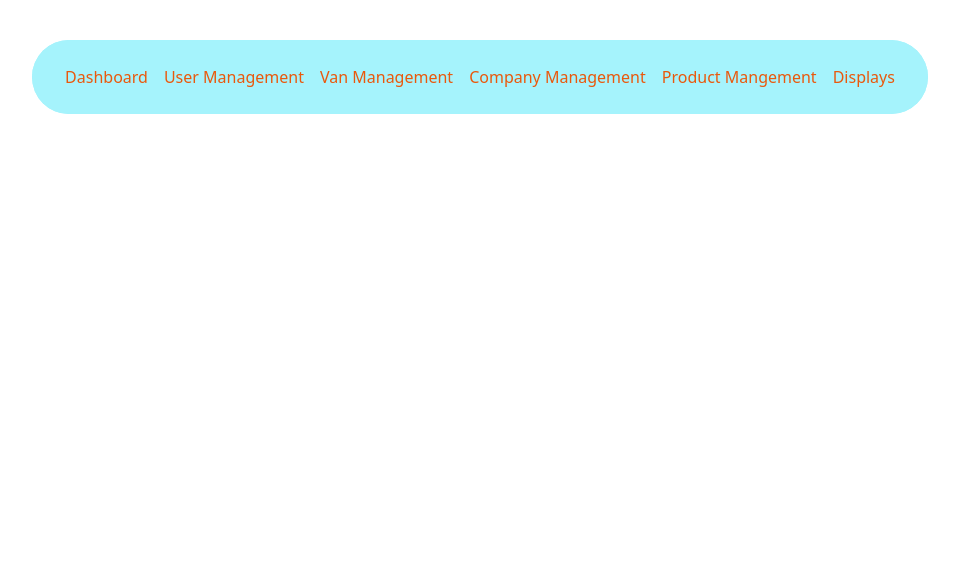
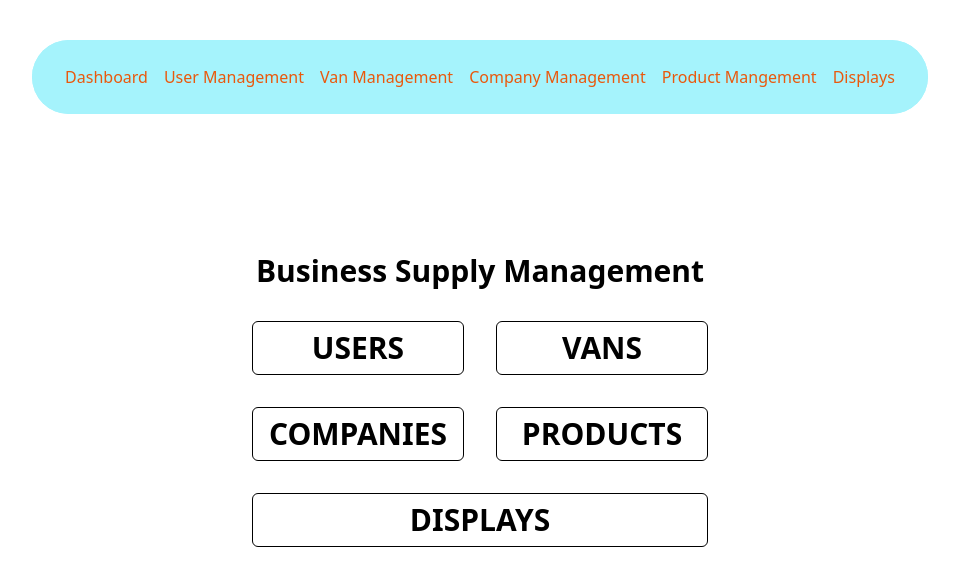
Before and after one commit to kcao0918/DatabasesGUI, a React (Vite) app in the folder Frontend/: page /dashboard in a window 1280 px wide. Shown: the top 586 px of the page, without its empty margins (160-1119 px from the left). Built offline with nearby package versions, Linux system fonts and the light colour scheme.

Commit message:
dashboard changes

```diff
--- a/Frontend/package.json
+++ b/Frontend/package.json
@@ -15,6 +15,7 @@
     "prop-types": "^15.8.1",
     "react": "^18.3.1",
     "react-dom": "^18.3.1",
+    "react-element-to-jsx-string": "^15.0.0",
     "react-router-dom": "^7.0.1",
     "tailwind-merge": "^2.5.5"
   },
--- a/Frontend/src/pages/Dashboard.jsx
+++ b/Frontend/src/pages/Dashboard.jsx
@@ -1,9 +1,47 @@
 import Navbar from "../components/NavBar";
+import { Link } from "react-router-dom";
 
 function Dashboard() {
   return (
-    <div>
+    <div className="relative h-screen">
       <Navbar />
+      <div className="flex flex-col items-center justify-center h-full space-y-8">
+        <h1 className="text-3xl font-bold text-black">
+          Business Supply Management
+        </h1>
+        <div className="grid grid-cols-2 gap-8">
+          <Link
+            className="text-3xl font-semibold px-4 py-2 text-center rounded-md border border-black bg-white text-black hover:shadow-[4px_4px_0px_0px_rgba(0,0,0)] transition duration-200 cursor-pointer"
+            to="/usermanagement"
+          >
+            USERS
+          </Link>
+          <Link
+            className="text-3xl font-semibold px-4 py-2 text-center rounded-md border border-black bg-white text-black hover:shadow-[4px_4px_0px_0px_rgba(0,0,0)] transition duration-200 cursor-pointer"
+            to="/vanmanagement"
+          >
+            VANS
+          </Link>
+          <Link
+            className="text-3xl font-semibold px-4 py-2 text-center rounded-md border border-black bg-white text-black hover:shadow-[4px_4px_0px_0px_rgba(0,0,0)] transition duration-200 cursor-pointer"
+            to="companymanagement"
+          >
+            COMPANIES
+          </Link>
+          <Link
+            className="text-3xl font-semibold px-4 py-2 text-center rounded-md border border-black bg-white text-black hover:shadow-[4px_4px_0px_0px_rgba(0,0,0)] transition duration-200 cursor-pointer"
+            to="productmanagement"
+          >
+            PRODUCTS
+          </Link>
+          <Link
+            className="text-3xl font-semibold px-4 py-2 text-center rounded-md border border-black bg-white text-black hover:shadow-[4px_4px_0px_0px_rgba(0,0,0)] transition duration-200 cursor-pointer col-span-2"
+            to="/displays"
+          >
+            DISPLAYS
+          </Link>
+        </div>
+      </div>
     </div>
   );
 }
```
Also changed, not shown: 1 other file (tests, documents, lock files or other folders).
